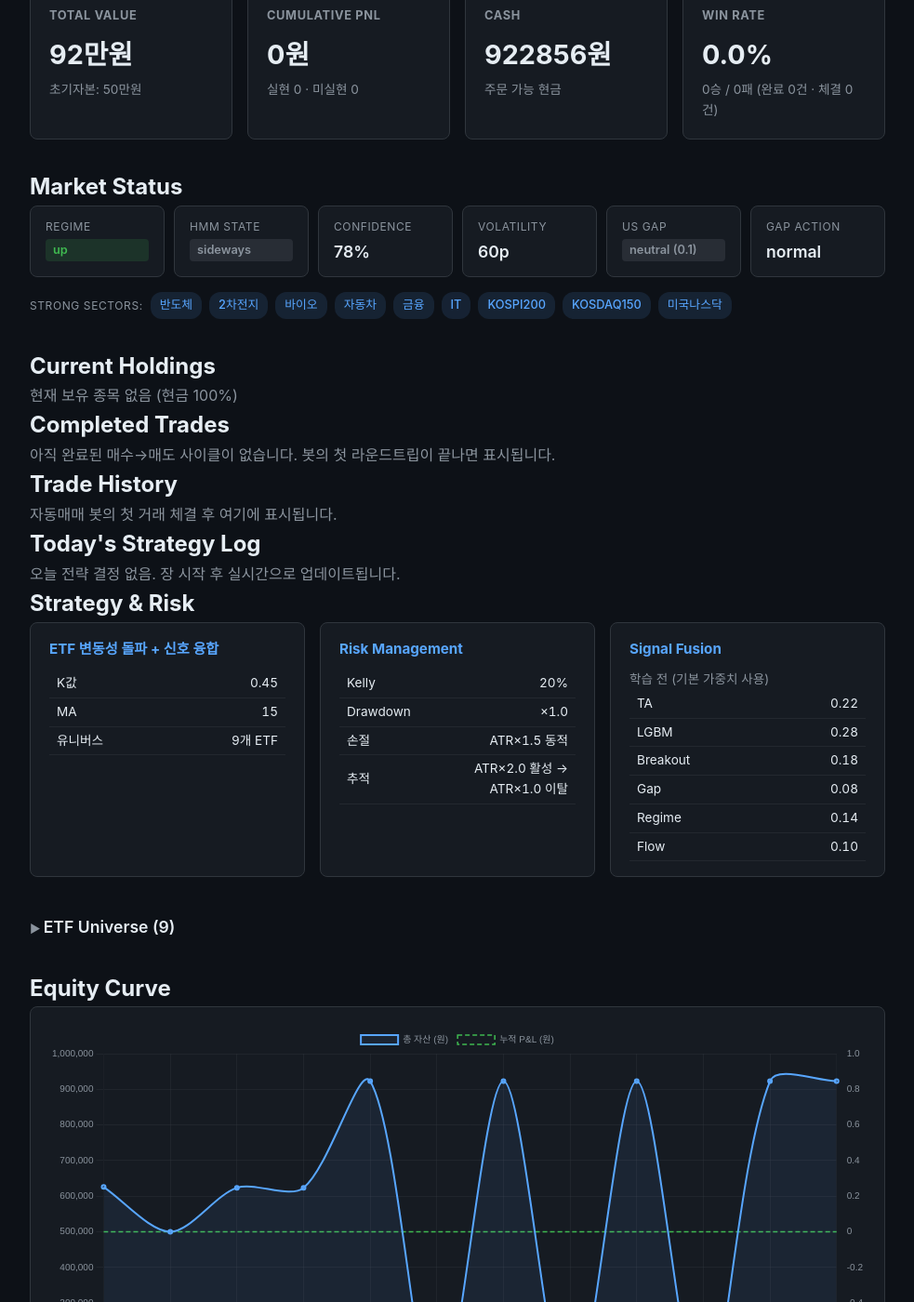
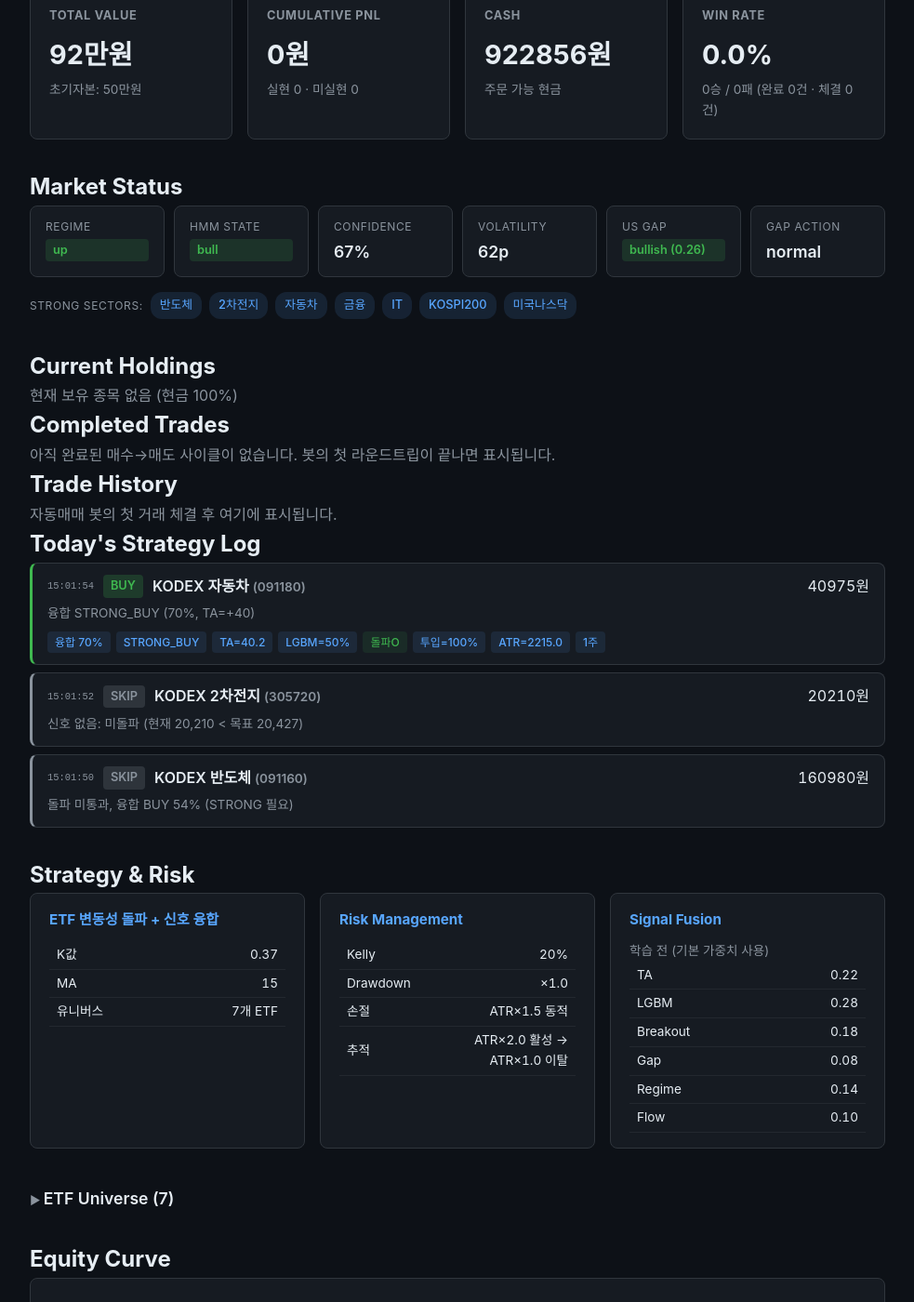
Before and after one commit to BudongJW/kis-trading-journal, a Jekyll site: the page built from index.html, in a window 1280 px wide and 1400 px high, scrolled down 1068 px. Shown: the whole window at 93% size, without its empty margins (148-1131 px from the left). Built offline with Jekyll 4.4.1, drawn with Linux system fonts in a browser that asks for light colours; nearby versions of some CDN libraries; some of the changed text lies outside the part shown.

Commit message:
auto: portfolio update 15:30

```diff
--- a/_data/portfolio.json
+++ b/_data/portfolio.json
@@ -1,5 +1,5 @@
 {
-  "updated_at": "2026-05-29T11:04:03.985726",
+  "updated_at": "2026-05-29T15:30:34.551335",
   "initial_capital": 500000,
   "cash": 922856,
   "holdings": [],
@@ -220,41 +220,39 @@
       "unrealized_pnl": 0,
       "net_deposit": 422856,
       "regime": "up",
-      "hmm_state": "sideways",
-      "confidence": 0.78,
-      "k_value": 0.45
+      "hmm_state": "bull",
+      "confidence": 0.671,
+      "k_value": 0.37
     }
   ],
   "market": {
     "regime": "up",
-    "hmm_state": "sideways",
-    "confidence": 0.78,
+    "hmm_state": "bull",
+    "confidence": 0.671,
     "volatility": "normal",
-    "vol_percentile": 60.0,
+    "vol_percentile": 62.0,
     "overnight_gap": {
-      "direction": "neutral",
-      "strength": 0.1,
+      "direction": "bullish",
+      "strength": 0.26,
       "action": "normal"
     },
     "strong_sectors": [
       "반도체",
       "2차전지",
-      "바이오",
       "자동차",
       "금융",
       "IT",
       "KOSPI200",
-      "KOSDAQ150",
       "미국나스닥"
     ]
   },
   "strategy": {
     "name": "ETF 변동성 돌파 + 신호 융합",
     "params": {
-      "k": 0.45,
+      "k": 0.37,
       "trend_ma": 15
     },
-    "universe_count": 9,
+    "universe_count": 7,
     "universe": [
       {
         "symbol": "091160",
@@ -273,10 +271,6 @@
         "name": "KODEX 2차전지"
       },
       {
-        "symbol": "244580",
-        "name": "KODEX 바이오"
-      },
-      {
         "symbol": "091180",
         "name": "KODEX 자동차"
       },
@@ -287,10 +281,6 @@
       {
         "symbol": "098560",
         "name": "KODEX IT"
-      },
-      {
-        "symbol": "229200",
-        "name": "KODEX KOSDAQ150"
       }
     ]
   },
@@ -305,8 +295,15 @@
     "trained": false
   },
   "bear_strategy": {
-    "regime": "BULL",
-    "enabled": false
+    "enabled": true,
+    "regime": "CAUTION",
+    "confidence": 0.65,
+    "sma_ratio": 0.9303,
+    "canary_bad": 1,
+    "canary_scores": {
+      "195930": 0.6135,
+      "132030": -0.592
+    }
   },
   "us_session": {
     "enabled": true,
@@ -317,5 +314,41 @@
     "budget_pct": 0.4,
     "regime_linked": true
   },
-  "decisions": []
+  "decisions": [
+    {
+      "time": "15:01:54",
+      "symbol": "091180",
+      "name": "KODEX 자동차",
+      "action": "buy",
+      "reason": "융합 STRONG_BUY (70%, TA=+40)",
+      "price": 40975,
+      "fusion_prob": 0.696,
+      "fusion_signal": "STRONG_BUY",
+      "ta_total": 40.2,
+      "lgbm_prob": 0.5,
+      "breakout": true,
+      "sizing_ratio": 1.0,
+      "atr_at_buy": 2215.0,
+      "qty": 1
+    },
+    {
+      "time": "15:01:52",
+      "symbol": "305720",
+      "name": "KODEX 2차전지",
+      "action": "skip",
+      "reason": "신호 없음: 미돌파 (현재 20,210 < 목표 20,427)",
+      "price": 20210,
+      "ta_total": -6.6
+    },
+    {
+      "time": "15:01:50",
+      "symbol": "091160",
+      "name": "KODEX 반도체",
+      "action": "skip",
+      "reason": "돌파 미통과, 융합 BUY 54% (STRONG 필요)",
+      "price": 160980,
+      "ta_total": 14.4,
+      "lgbm_prob": 0.5
+    }
+  ]
 }
```
